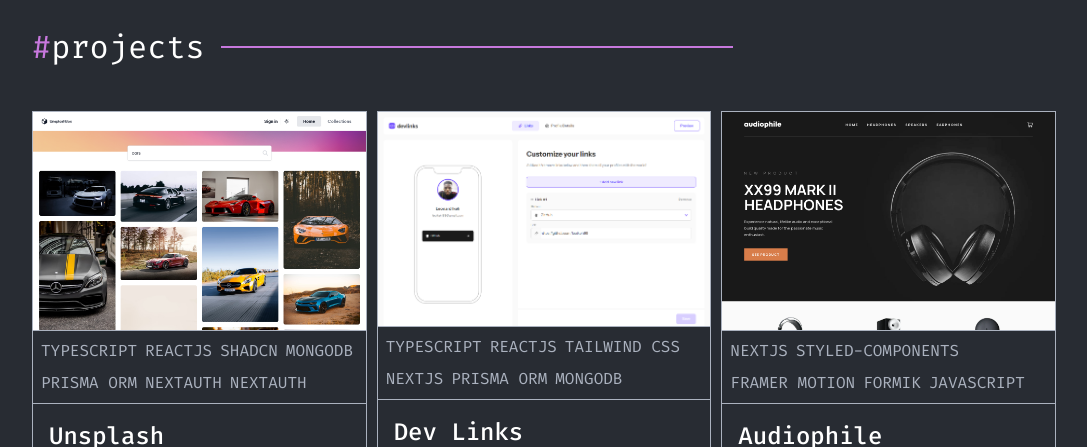
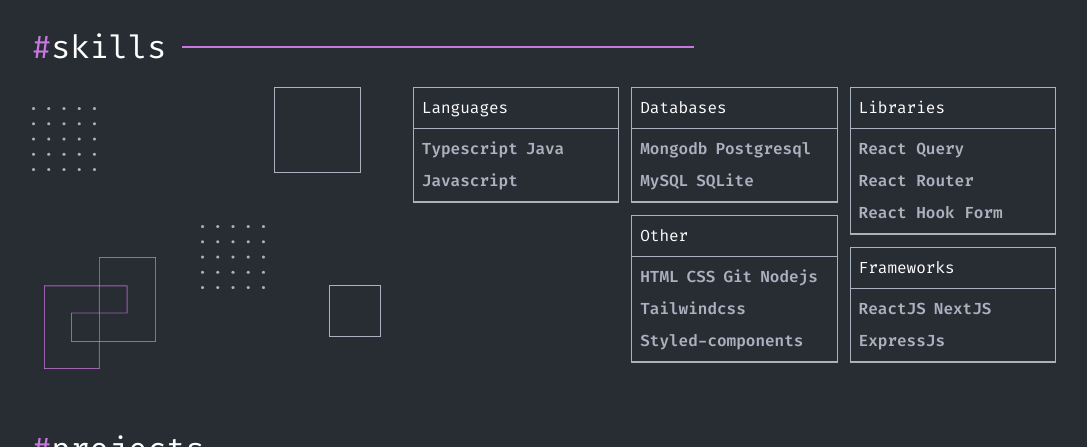
Before and after one commit to leoikeh99/my-portfolio, a React (Vite) app: page / in a window 1280 px wide. Shown: the part 840-1287 px from the top of the page, without its empty margins (96-1183 px from the left). Built offline with nearby package versions, Linux system fonts and the light colour scheme.

Commit message:
Setup Skills section

```diff
--- a/src/App.tsx
+++ b/src/App.tsx
@@ -1,12 +1,14 @@
 import Header from "./components/Header";
 import Hero from "./sections/Hero";
 import Projects from "./sections/Projects";
+import Skills from "./sections/Skills";
 
 function App() {
   return (
     <main>
       <Header />
       <Hero />
+      <Skills />
       <Projects />
     </main>
   );
--- a/src/constants.ts
+++ b/src/constants.ts
@@ -76,3 +76,26 @@
     techStack: ["CSS3", "JAVASCRIPT", "REACTJS", "STYLED-COMPONENTS"],
   },
 ];
+
+export const SKILLS = [
+  {
+    title: "Languages",
+    items: ["Typescript", "Java", "Javascript"],
+  },
+  {
+    title: "Databases",
+    items: ["Mongodb", "Postgresql", "MySQL", "SQLite"],
+  },
+  {
+    title: "Other",
+    items: ["HTML", "CSS", "Git", "Nodejs", "Tailwindcss", "Styled-components"],
+  },
+  {
+    title: "Libraries",
+    items: ["React Query", "React Router", "React Hook Form"],
+  },
+  {
+    title: "Frameworks",
+    items: ["ReactJS", "NextJS", "ExpressJs"],
+  },
+];
--- a/src/sections/Projects.tsx
+++ b/src/sections/Projects.tsx
@@ -3,6 +3,7 @@
 
 const Projects = () => {
   return (
+    <section>
       <div className="max-w-[64rem] mx-auto py-7">
         <h2 className="sub-heading mb-10">
           <span>#</span>projects<span></span>
@@ -43,6 +44,7 @@
           ))}
         </div>
       </div>
+    </section>
   );
 };
 
--- /dev/null
+++ b/src/sections/Skills.tsx
@@ -0,0 +1,64 @@
+import LogoOutline from "../assets/logo-outline.svg";
+import SquareDots from "../assets/square-dots.svg";
+import { SKILLS } from "../constants";
+
+const Skills = () => {
+  return (
+    <div className="max-w-[64rem] mx-auto py-7">
+      <h2 className="sub-heading mb-4">
+        <span>#</span>skills<span></span>
+      </h2>
+      <div className="flex gap-8">
+        <div className="min-w-[21.8rem] min-h-[17.6rem] relative">
+          <img
+            src={LogoOutline}
+            alt=""
+            className="absolute bottom-0 left-3 w-[7rem]"
+          />
+          <img
+            src={SquareDots}
+            alt=""
+            className="absolute top-5 left-0 w-[4rem]"
+          />
+          <img
+            src={SquareDots}
+            alt=""
+            className="absolute w-[4rem] bottom-20 right-29"
+          />
+          <span className="border border-gray w-[5.4rem] h-[5.4rem] inline-block absolute top-0 right-5"></span>
+          <span className="border border-gray w-[3.25rem] h-[3.25rem] inline-block absolute bottom-8 right-0"></span>
+        </div>
+        <div className="grid grid-cols-3 gap-3">
+          <Skill data={SKILLS[0]} />
+          <div className="space-y-3">
+            {SKILLS.slice(1, 3).map((skill, index) => (
+              <Skill key={index} data={skill} />
+            ))}
+          </div>
+          <div className="space-y-3">
+            {SKILLS.slice(3).map((skill, index) => (
+              <Skill key={index} data={skill} />
+            ))}
+          </div>
+        </div>
+      </div>
+    </div>
+  );
+};
+
+export default Skills;
+
+const Skill = ({ data }: { data: { title: string; items: string[] } }) => {
+  return (
+    <div className="border border-gray max-h-fit">
+      <div className="border-b border-gray p-2">
+        <h3>{data.title}</h3>
+      </div>
+      <div className="p-2 border-b border-gray text-gray flex gap-2 flex-wrap font-semibold">
+        {data.items.map((item) => (
+          <span>{item}</span>
+        ))}
+      </div>
+    </div>
+  );
+};
```
Lines whose indentation alone changed are shown as unchanged.
